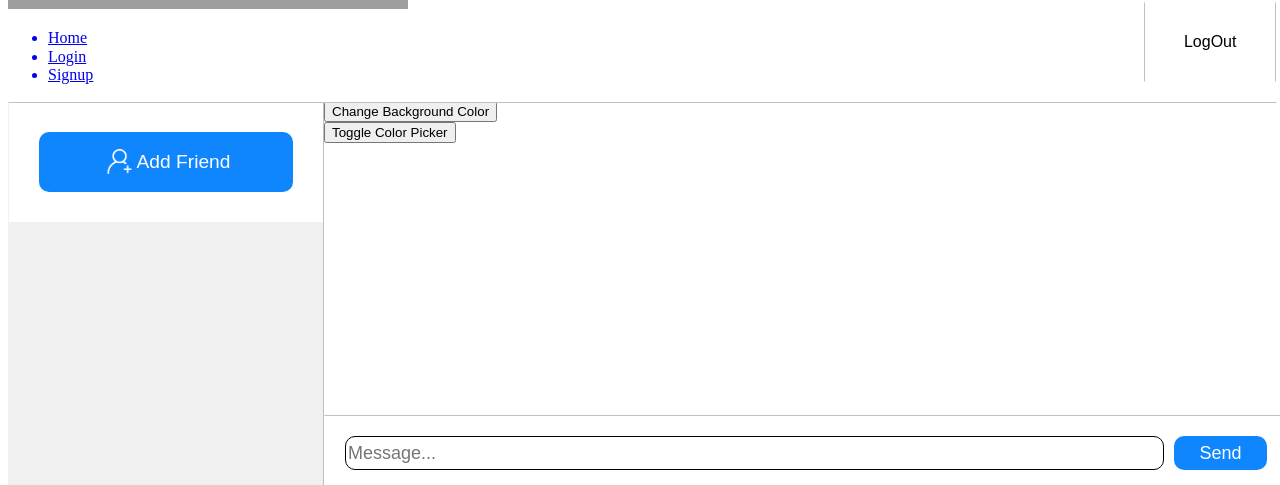
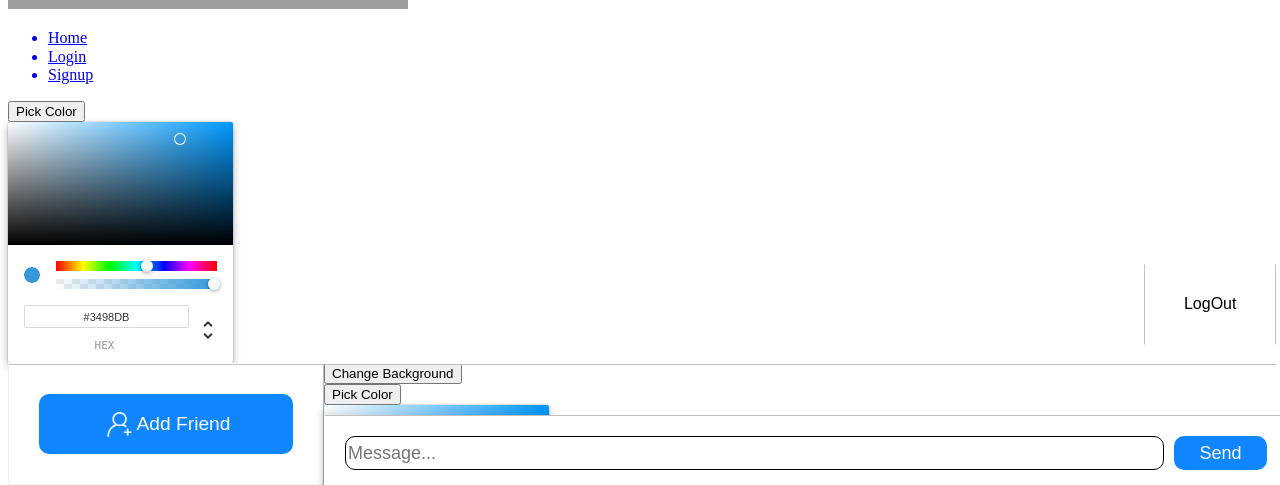
Before and after one commit to Antedbell20/IDGAF, a React (Vite) app in the folder client/: page / in a window 1280 px wide. Shown: the part 299-784 px from the top of the page. Built offline with nearby package versions, Linux system fonts and the light colour scheme; grey boxes are pictures that could not be loaded.

Commit message:
Colors now changing with what color users pick

```diff
--- a/client/src/App.jsx
+++ b/client/src/App.jsx
@@ -43,22 +43,21 @@ function App() {
   const [backgroundColor, setBackgroundColor] = useState('#3498db');
 
   const handleColorChange = (newColor) => {
-    console.log("Selected Color:", newColor);
     setBackgroundColor(newColor);
   };
 
-  const handleButtonClick = () => {
-    console.log("Button Clicked!");
+  const handleBackgroundChange = () => {
+    setBackgroundColor(backgroundColor);
   };
 
   return (
     <ApolloProvider client={client}>
       <div className="app-container">
         <Navbar />
+        <ColorPicker onColorChange={handleColorChange} />
         <Home
           backgroundColor={backgroundColor}
-          onColorChange={handleColorChange}
-          onButtonClick={handleButtonClick}
+          onButtonClick={handleBackgroundChange}
         />
       </div>
     </ApolloProvider>
--- a/client/src/component/Colorpicker.jsx
+++ b/client/src/component/Colorpicker.jsx
@@ -1,27 +1,20 @@
 import React, { useState } from 'react';
 import { ChromePicker } from 'react-color';
 
-const ColorPicker = ({ onChange }) => {
+const ColorPicker = ({ onColorChange }) => {
   const [color, setColor] = useState('#3498db');
-    const [showPicker, setShowPicker] = useState(false);
 
   const handleChange = (newColor) => {
     setColor(newColor.hex);
-        onChange(newColor.hex);
-    };
-
-    const togglePicker = () => {
-        setShowPicker(!showPicker);
+    onColorChange(newColor.hex);
   };
 
   return (
     <div>
-            <button onClick={togglePicker}>Toggle Color Picker</button>
-            {showPicker && (
+      <button>Pick Color</button>
       <div>
         <ChromePicker color={color} onChange={handleChange} />
       </div>
-            )}
     </div>
   );
 };
--- a/client/src/pages/Home.jsx
+++ b/client/src/pages/Home.jsx
@@ -1,5 +1,4 @@
-import pic1 from '../../../client/add.png'
-
+import pic1 from '../../../client/add.png';
 import { useState } from 'react';
 import ColorPicker from '../component/Colorpicker';
 
@@ -7,7 +6,7 @@ const Home = ({ backgroundColor, onColorChange, onButtonClick }) => {
   const handleButtonClick = () => {
     const hideElement = document.getElementById('hide');
     if (hideElement) {
-      hideElement.style.display = (hideElement.style.display === 'none') ? 'block' : 'none';
+      hideElement.style.display = hideElement.style.display === 'none' ? 'block' : 'none';
     }
   };
 
@@ -18,7 +17,7 @@ const Home = ({ backgroundColor, onColorChange, onButtonClick }) => {
     }
   };
 
-  const [formData, setFormData] = useState({ message: '', search: '', });
+  const [formData, setFormData] = useState({ message: '', search: '' });
 
   const { message, search } = formData;
 
@@ -45,17 +44,19 @@ const Home = ({ backgroundColor, onColorChange, onButtonClick }) => {
           </a>
         </div>
       </nav>
-    <div className='home-container'>
-      <div className='left'>
-        <div className='add'>
-        <button className='add-btn' onClick={handleButtonClick}> <img src={pic1} alt="add-image" /> <p>Add Friend</p></button>
+      <div className="home-container">
+        <div className="left">
+          <div className="add">
+            <button className="add-btn" onClick={handleButtonClick}>
+              <img src={pic1} alt="add-image" /> <p>Add Friend</p>
+            </button>
           </div>
-        <div className='search' id="hide">
+          <div className="search" id="hide">
             <form onSubmit={handleSubmit}>
-            <div className='search-box'>
+              <div className="search-box">
                 <label htmlFor="search"></label>
                 <input
-                placeholder='Username'
+                  placeholder="Username"
                   type="text"
                   id="search"
                   name="search"
@@ -67,19 +68,19 @@ const Home = ({ backgroundColor, onColorChange, onButtonClick }) => {
             </form>
           </div>
         </div>
-      <div className='right' id='changable-color'>
-        <button id='color-change'  onClick={handleBackgroundChange}>Change Background Color</button>
+        <div className="right" id="changable-color">
+          <button onClick={handleBackgroundChange}>Change Background</button>
           <ColorPicker
             backgroundColor={backgroundColor}
             onColorChange={onColorChange}
             onButtonClick={onButtonClick}
           />
-        <div className='text-box'>
+          <div className="text-box">
             <form onSubmit={handleSubmit}>
-            <div className='text-area'>
+              <div className="text-area">
                 <label htmlFor="message"></label>
                 <input
-                placeholder='Message...'
+                  placeholder="Message..."
                   type="text"
                   id="message"
                   name="message"
```
Lines whose indentation alone changed are shown as unchanged.
